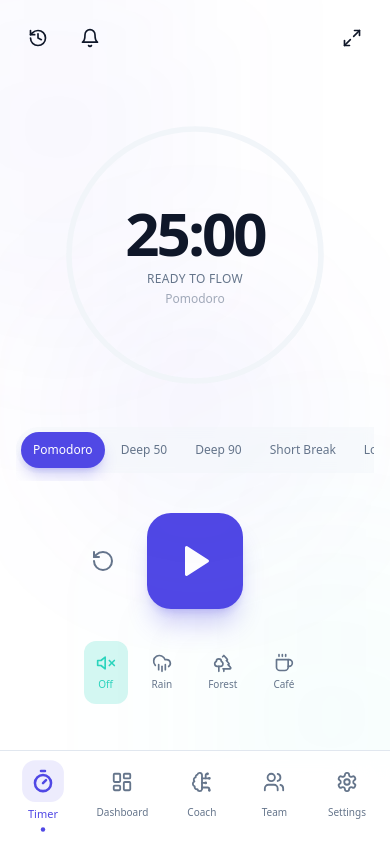
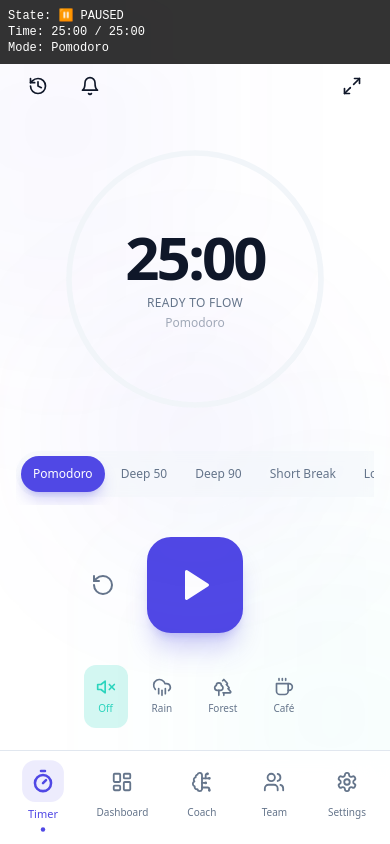
Before and after one commit to Tinuz/deepflow, a Next.js app: page /timer in a window 390 px wide. Built offline with nearby package versions, Linux system fonts and the light colour scheme.

Commit message:
debug: add visual debug info and extensive logging for mobile touch events

```diff
--- a/app/timer/timer-client.tsx
+++ b/app/timer/timer-client.tsx
@@ -103,13 +103,20 @@ export function TimerClient(): JSX.Element {
 
   // Timer logic
   useEffect(() => {
+    console.log('⏱️ Timer effect triggered:', { isActive, timeLeft, mode });
+
     let interval: NodeJS.Timeout | undefined;
 
     if (isActive && timeLeft > 0) {
+      console.log('▶️ Starting timer interval');
       interval = setInterval(() => {
-        setTimeLeft((prev) => prev - 1);
+        setTimeLeft((prev) => {
+          console.log('⏰ Tick:', prev - 1);
+          return prev - 1;
+        });
       }, 1000);
     } else if (timeLeft === 0 && isActive) {
+      console.log('🎉 Session complete!');
       setIsActive(false);
       saveSession(false);
       sendNotification('Session Complete! 🎉', `Great job! You completed a ${TIMER_PRESETS[mode].label} session.`);
@@ -118,10 +125,13 @@ export function TimerClient(): JSX.Element {
       if (audioRef.current) {
         audioRef.current.pause();
       }
+    } else {
+      console.log('⏸️ Timer paused or stopped');
     }
 
     return () => {
       if (interval) {
+        console.log('🧹 Cleaning up interval');
         clearInterval(interval);
       }
     };
@@ -169,13 +179,26 @@ export function TimerClient(): JSX.Element {
   };
 
   const toggleTimer = (): void => {
+    console.log('🔄 toggleTimer called - Current state:', { isActive, timeLeft, mode });
+
     if (!isActive && !notificationsEnabled && 'Notification' in window) {
+      console.log('📢 Requesting notification permission');
       requestNotificationPermission();
     }
-    setIsActive(!isActive);
+
+    const newState = !isActive;
+    console.log('✅ Setting isActive to:', newState);
+    setIsActive(newState);
   };
 
   const handleTimerToggle = (e: React.MouseEvent | React.TouchEvent): void => {
+    console.log('👆 handleTimerToggle triggered', {
+      type: e.type,
+      isTouch: 'touches' in e,
+      currentIsActive: isActive,
+      timestamp: new Date().toISOString()
+    });
+
     e.preventDefault();
     e.stopPropagation();
     toggleTimer();
@@ -199,8 +222,15 @@ export function TimerClient(): JSX.Element {
 
   return (
     <div className="flex-1 flex flex-col p-4 sm:p-6 overflow-hidden relative">
+      {/* Debug Info - Visible on screen */}
+      <div className="fixed top-0 left-0 right-0 bg-black/80 text-white text-xs p-2 z-50 font-mono">
+        <div>State: {isActive ? '▶️ RUNNING' : '⏸️ PAUSED'}</div>
+        <div>Time: {formatTime(timeLeft)} / {formatTime(duration)}</div>
+        <div>Mode: {TIMER_PRESETS[mode].label}</div>
+      </div>
+
       {/* Header - Mobile Optimized */}
-      <div className="flex justify-between items-center mb-6 sm:mb-8">
+      <div className="flex justify-between items-center mb-6 sm:mb-8 mt-12">
         <div className="flex gap-2">
           <Button
             variant="ghost"
@@ -318,15 +348,24 @@ export function TimerClient(): JSX.Element {
           {/* Native button for better mobile touch response */}
           <button
             type="button"
-            onClick={handleTimerToggle}
+            onClick={(e) => {
+              console.log('🖱️ onClick fired on play/pause button');
+              handleTimerToggle(e);
+            }}
             onTouchStart={(e) => {
+              console.log('👇 onTouchStart fired');
               e.preventDefault();
               e.currentTarget.classList.add('scale-95');
             }}
             onTouchEnd={(e) => {
+              console.log('👆 onTouchEnd fired');
               e.preventDefault();
               e.currentTarget.classList.remove('scale-95');
               handleTimerToggle(e);
+            }}
+            onTouchCancel={(e) => {
+              console.log('❌ onTouchCancel fired');
+              e.currentTarget.classList.remove('scale-95');
             }}
             className={cn(
               'w-24 h-24 sm:w-20 sm:h-20 rounded-3xl transition-all duration-300 shadow-xl',
```
